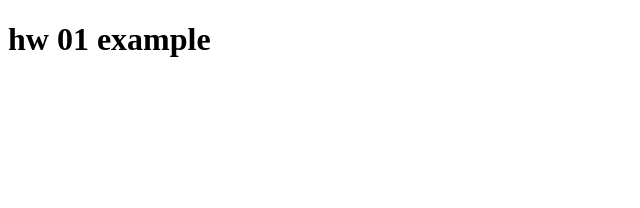
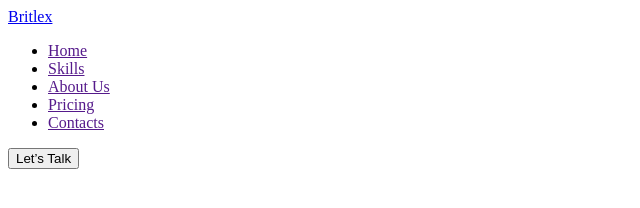
Before and after one commit to dykyys/goit-hw-01, a plain HTML site: page index.html in a window 1280 px wide. Shown: the whole page, without its empty margins (0-640 px from the left). Drawn offline with Linux system fonts and the light colour scheme.

Commit message:
create header / створили header

```diff
--- a/index.html
+++ b/index.html
@@ -7,6 +7,18 @@
     <title>Document</title>
   </head>
   <body>
-    <h1>hw 01 example</h1>
+    <header>
+      <nav>
+        <a href="./index.html">Brit<span>lex</span></a>
+        <ul>
+          <li><a href="">Home</a></li>
+          <li><a href="">Skills</a></li>
+          <li><a href="">About Us</a></li>
+          <li><a href="">Pricing</a></li>
+          <li><a href="">Contacts</a></li>
+        </ul>
+      </nav>
+      <button type="button">Let’s Talk</button>
+    </header>
   </body>
 </html>
```
